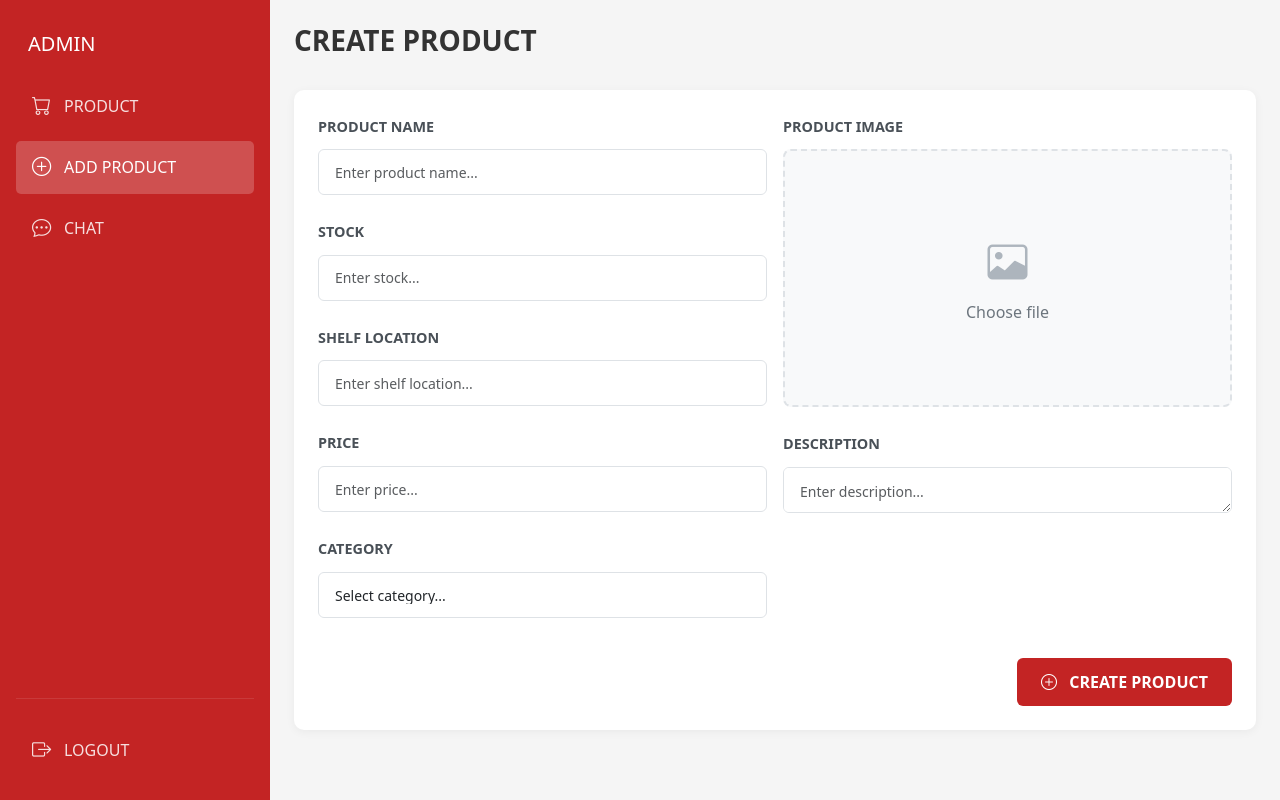
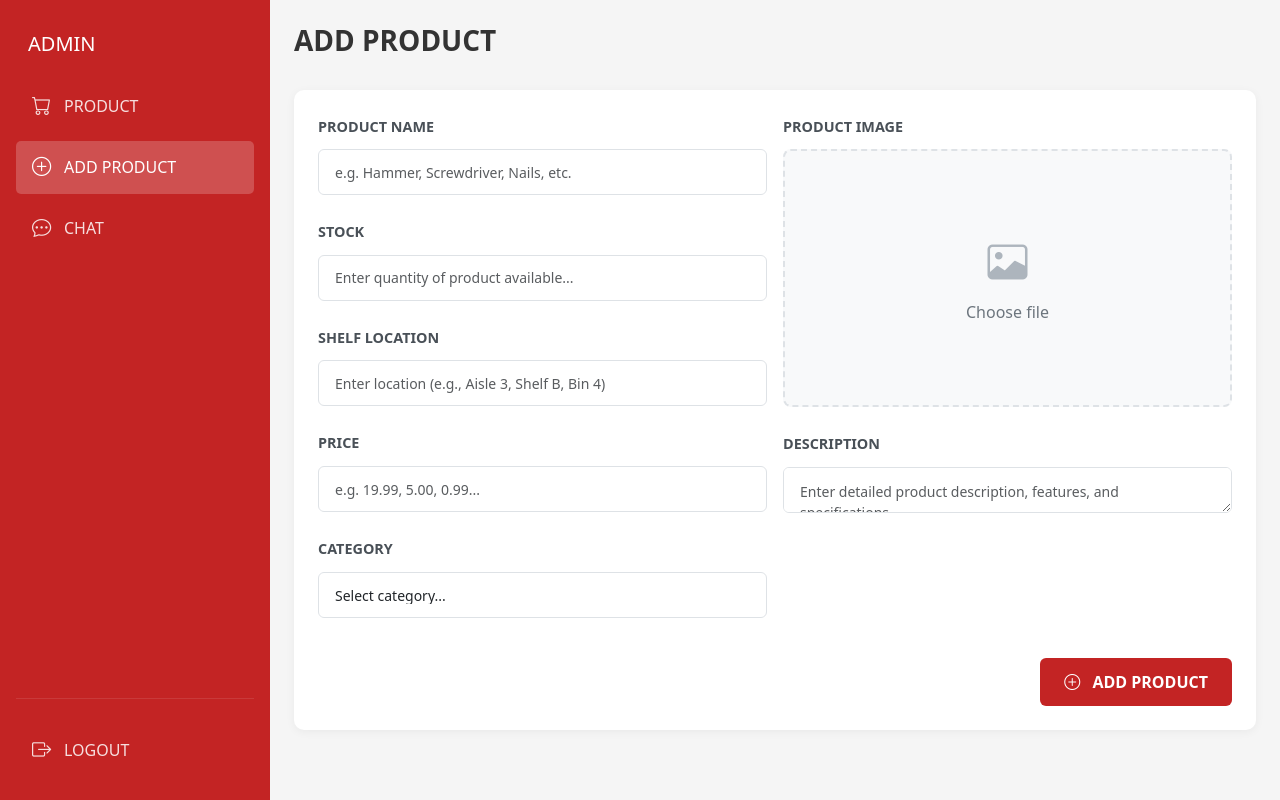
Before and after one commit to akosikhada/TOUCHFIND, a PHP site: page /add_product.php in a window 1280 px wide. Run offline with PHP 8.4, Linux system fonts and the light colour scheme; data comes from the database, SQL or seed files in the repository; some libraries are stand-ins or nearby versions.

Commit message:
feat(admin): enhance product creation form with detailed input placeholders
Updated `add_product.php`:
- Renamed form header from "CREATE PRODUCT" to "ADD PRODUCT" for clarity and consistency.
- Updated input placeholders to provide more detailed examples (e.g., "Hammer, Screwdriver, Nails").
- Improved descriptions for shelf location, stock, price, and product details for better user understanding.
- Adjusted button text from "CREATE PRODUCT" to "ADD PRODUCT" to align with updated terminology.

```diff
--- a/new-progress/admin/add_product.php
+++ b/new-progress/admin/add_product.php
@@ -124,7 +124,7 @@ if ($result->num_rows > 0) {
         <!-- Main Content Area -->
         <main class="admin-main">
             <div class="container-fluid px-4 py-4">
-                <?php renderAdminHeader('CREATE PRODUCT', '', false); ?>
+                <?php renderAdminHeader('ADD PRODUCT', '', false); ?>
 
                 <div class="product-form-container">
                     <div class="card product-form-card">
@@ -137,22 +137,22 @@ if ($result->num_rows > 0) {
                                     <div class="col-md-6">
                                         <div class="mb-4">
                                             <label for="productName" class="form-label">PRODUCT NAME</label>
-                                            <input type="text" autocomplete="off" class="form-control" id="productName" name="productName" placeholder="Enter product name..." required>
+                                            <input type="text" autocomplete="off" class="form-control" id="productName" name="productName" placeholder="e.g. Hammer, Screwdriver, Nails, etc." required>
                                         </div>
 
                                         <div class="mb-4">
                                             <label for="stock" class="form-label">STOCK</label>
-                                            <input type="number" autocomplete="off" class="form-control" id="stock" name="stock" placeholder="Enter stock..." required>
+                                            <input type="number" autocomplete="off" class="form-control" id="stock" name="stock" placeholder="Enter quantity of product available..." required>
                                         </div>
 
                                         <div class="mb-4">
                                             <label for="shelfLocation" class="form-label">SHELF LOCATION</label>
-                                            <input type="text" autocomplete="off" class="form-control" id="shelfLocation" name="shelfLocation" placeholder="Enter shelf location..." required>
+                                            <input type="text" autocomplete="off" class="form-control" id="shelfLocation" name="shelfLocation" placeholder="Enter location (e.g., Aisle 3, Shelf B, Bin 4)" required>
                                         </div>
 
                                         <div class="mb-4">
                                             <label for="price" class="form-label">PRICE</label>
-                                            <input type="text" autocomplete="off" class="form-control" id="price" name="price" placeholder="Enter price..." required>
+                                            <input type="text" autocomplete="off" class="form-control" id="price" name="price" placeholder="e.g. 19.99, 5.00, 0.99..." required>
                                         </div>
 
                                         <div class="mb-4">
@@ -182,7 +182,7 @@ if ($result->num_rows > 0) {
 
                                         <div class="mb-4">
                                             <label for="description" class="form-label">DESCRIPTION</label>
-                                            <textarea class="form-control" id="description" name="description" rows="4" placeholder="Enter description..." required></textarea>
+                                            <textarea class="form-control" id="description" name="description" rows="4" placeholder="Enter detailed product description, features, and specifications..." required></textarea>
                                         </div>
                                     </div>
                                 </div>
@@ -190,7 +190,7 @@ if ($result->num_rows > 0) {
                                 <div class="text-end mt-3">
                                     <button type="submit" class="btn btn-create-product">
                                         <i class="bi bi-plus-circle me-2"></i>
-                                        CREATE PRODUCT
+                                        ADD PRODUCT
                                     </button>
                                 </div>
                             </form>
```
